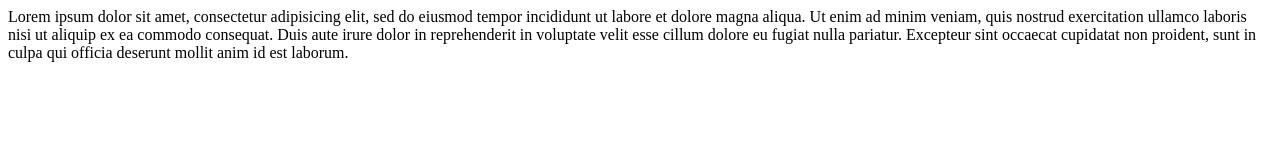
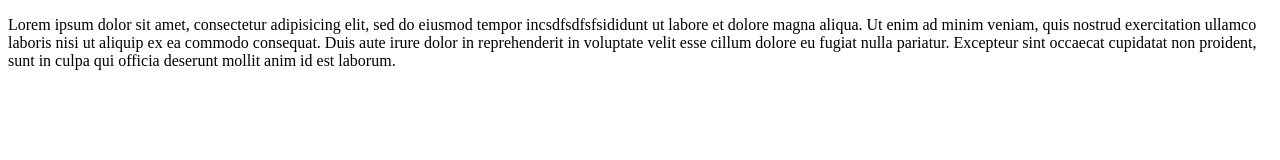
Before and after one commit to manp/coffee-info, a plain HTML site: page index.html in a window 1280 px wide. Drawn offline with Linux system fonts and the light colour scheme.

Commit message:
alskdjasldkj

```diff
--- a/index.html
+++ b/index.html
@@ -11,8 +11,9 @@
 
 </head>
 <body>
+  <p></p>
 Lorem ipsum dolor sit amet, consectetur adipisicing elit, sed do eiusmod
-tempor incididunt ut labore et dolore magna aliqua. Ut enim ad minim veniam,
+tempor incsdfsdfsfsididunt ut labore et dolore magna aliqua. Ut enim ad minim veniam,
 quis nostrud exercitation ullamco laboris nisi ut aliquip ex ea commodo
 consequat. Duis aute irure dolor in reprehenderit in voluptate velit esse
 cillum dolore eu fugiat nulla pariatur. Excepteur sint occaecat cupidatat non
```
